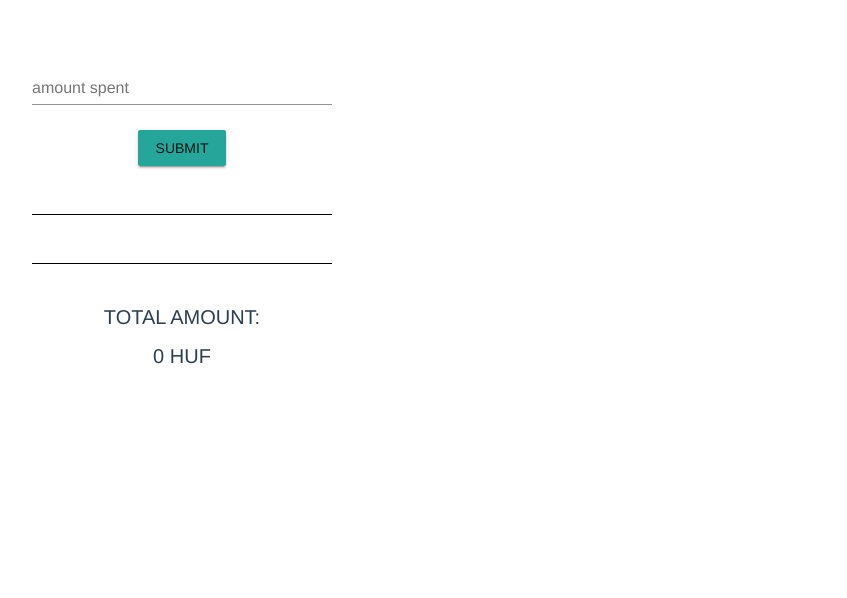
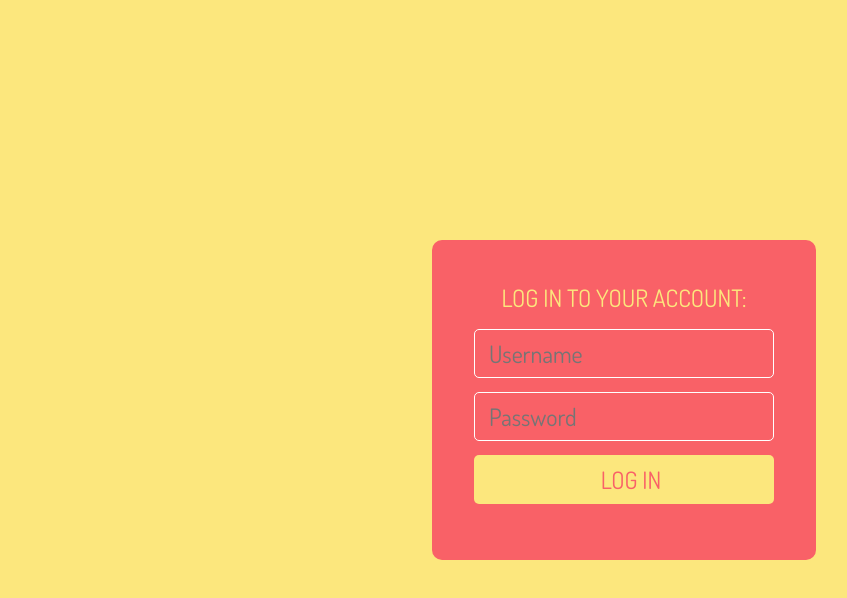
Before and after one commit to AnikoBorosova/very-secret-app3, a Vue app: page /#/registration in a window 1280 px wide. Shown: the top 598 px of the page, without its empty margins (16-863 px from the left). Built offline with nearby package versions, Linux system fonts and the light colour scheme.

Commit message:
login and register front-end

```diff
--- a/index.html
+++ b/index.html
@@ -3,10 +3,12 @@
   <head>
     <meta charset="utf-8">
     <meta name="viewport" content="width=device-width,initial-scale=1.0">
+    <link href="https://fonts.googleapis.com/css?family=Dosis" rel="stylesheet">
     <title>very-secret-app</title>
   </head>
   <body>
     <div id="app"></div>
+    <!-- <div id="registration"></div> -->
     <!-- built files will be auto injected -->
   </body>
 </html>
--- /dev/null
+++ b/notes.html
@@ -0,0 +1,2 @@
+#23c685
+  3b4560
--- a/src/App.vue
+++ b/src/components/app-main/index.vue
@@ -21,7 +21,7 @@
 
 <script>
 const request = require("superagent");
-const config = require("./config-dev.json");
+const config = require("./../../config-dev.json");
 
 export default {
   name: 'App',
--- /dev/null
+++ b/src/components/index.vue
@@ -0,0 +1,20 @@
+<template>
+	<v-app>
+		<app-main></app-main>
+	</v-app>
+</template>
+
+<script>
+import appMain from "@/components/app-main";
+
+export default {
+	name: "app-core",
+	components: {
+		appMain
+	}
+};
+</script>
+
+<style>
+
+</style>
--- /dev/null
+++ b/src/components/login/index.vue
@@ -0,0 +1,119 @@
+<template>
+  <div id="login">
+    <div id="login-wrapper">
+      <p>{{ labels.headline }}</p>
+      <div class="input-box">
+        <input type="text" class="inputfield" id="usernameInput" placeholder="Username" v-model="userCredentials">
+        <input type="password" class="inputfield passwordInput" placeholder="Password" v-model="password">
+        <button type="submit" class="inputfield button" @click="sendLogin">{{ labels.button }}</button>
+      </div>
+    </div>
+  </div>
+</template>
+
+<script>
+const request = require("superagent");
+const config = require("./../../config-dev.json");
+
+export default {
+  name: 'login',
+  data() {
+    return {
+      labels: {
+        headline: "LOG IN TO YOUR ACCOUNT:",
+        button: "LOG IN"
+      },
+      userCredentials: "",
+      password: ""
+    };
+  },
+  methods: {
+    sendLogin() {
+      const userCredentials = this.userCredentials;
+      const password = this.password;
+
+      const userData = {
+        userCredentials: userCredentials,
+        password: password
+      }
+
+      const loginUrl = config.routes.backendRoute + "/login";
+
+      request.post(loginUrl)
+            .withCredentials()
+            .set("Content-Type", "application/json")
+            .send(userData)
+            .end((err, res) => {
+
+              if (err) {
+                console.log(err);
+                return;
+              }
+
+              console.log(res.body);
+
+            })
+
+      this.userCredentials = "";
+      this. password = "";
+    }
+  }
+}
+</script>
+
+<style>
+  body {
+    background-color: #fce77d;
+    font-family: "Dosis", sans-serif;
+    color: #ffffff;
+  }
+  #login {
+    display: block;
+    height: 100vh;
+    position: relative;
+    font-size: 24px;
+  }
+  #login-wrapper {
+    position: absolute;
+    top: 30%;
+    left: 35%;
+    display: block;
+    background-color: #f96167;
+    margin: 0 auto;
+    padding: 3rem;
+    width: 30%;
+    text-align: center;
+    border-radius: 10px;
+  }
+  #login-wrapper p {
+    color: #fce77d;
+  }
+  .input-box {
+    display: block;
+    width: 100%;
+    margin: 0 auto;
+  }
+  .inputfield {
+    border: 1px solid #ffffff;
+    border-radius: 5px;
+    display: block;
+    width: 100%;
+    height: 3.5rem;
+    line-height: 2rem;
+    margin: 1rem auto;
+    padding-left: 1rem;
+    vertical-align: middle;
+    color: #fce77d;
+  }
+  .button {
+    background-color: #fce77d;
+    border: none;
+    transition: all 0.5s ease;
+    color: #f96167;
+  }
+  .button:hover {
+   background-color: #fef6cd;
+
+  }
+
+</style>
--- /dev/null
+++ b/src/components/registration/index.vue
@@ -0,0 +1,124 @@
+<template>
+  <div id="registration">
+    <div id="register-wrapper">
+      <p>{{ labels.headline }}</p>
+      <div class="input-box">
+        <input type="text" class="inputfield" id="usernameInput" placeholder="Username" v-model="username">
+        <input type="text" class="inputfield" id="emailInput" placeholder="Email" v-model="email">
+        <input type="password" class="inputfield passwordInput" placeholder="Password" v-model="password">
+        <input type="password" class="inputfield passwordInput" placeholder="Confirm password" v-model="confirmPassword">
+        <button type="submit" class="inputfield button" @click="sendRegistration">{{ labels.button }}</button>
+      </div>
+    </div>
+  </div>
+</template>
+
+<script>
+const request = require("superagent");
+const config = require("./../../config-dev.json");
+
+export default {
+  name: 'registration',
+  data() {
+    return {
+      labels: {
+        headline: "CREATE YOUR ACCOUNT:",
+        button: "REGISTER"
+      },
+      username: "",
+      email: "",
+      password: "",
+      confirmPassword: ""
+    };
+  },
+  methods: {
+    sendRegistration() {
+      const userName = this.username;
+      const email = this.email;
+      const password = this.password;
+      const confirmPassword = this.confirmPassword;
+
+      const userData = {
+        userName: userName,
+        email: email,
+        password: password,
+        confirmPassword: confirmPassword
+      }
+
+      const registerUrl = config.routes.backendRoute + "/registration";
+
+      request.post(registerUrl)
+            .withCredentials()
+            .set("Content-Type", "application/json")
+            .send(userData)
+            .end((err, res) => {
+
+              if (err) {
+                console.log(err);
+                return;
+              }
+
+              console.log(res.body);
+
+            })
+
+      this.username = "";
+      this.email = "";
+      this. password = "";
+      this.confirmPassword = "";
+    }
+  }
+}
+</script>
+
+<style>
+  body {
+    background-color: #3b4560;
+    font-family: "Dosis", sans-serif;
+    color: #ffffff;
+  }
+  #registration {
+    display: block;
+    height: 100vh;
+    position: relative;
+    font-size: 24px;
+  }
+  #register-wrapper {
+    position: absolute;
+    top: 30%;
+    left: 35%;
+    display: block;
+    background-color: #23c685;
+    margin: 0 auto;
+    padding: 3rem;
+    width: 30%;
+    text-align: center;
+    border-radius: 10px;
+  }
+  .input-box {
+    display: block;
+    width: 100%;
+    margin: 0 auto;
+  }
+  .inputfield {
+    border: 1px solid #ffffff;
+    border-radius: 5px;
+    display: block;
+    width: 100%;
+    height: 3.5rem;
+    line-height: 2rem;
+    margin: 1rem auto;
+    padding-left: 1rem;
+    vertical-align: middle;
+  }
+  .button {
+    background-color: #3b4560;
+    border: none;
+    transition: all 0.5s ease;
+  }
+  .button:hover {
+   background-color: #717fa8;
+
+  }
+
+</style>
--- /dev/null
+++ b/src/initApp.js
@@ -0,0 +1,17 @@
+import Vue from "vue";
+//import App from "@/components";
+import Vuetify from "vuetify";
+import "vuetify/dist/vuetify.min.css";
+//import Registration from "@/components/registration";
+import Login from "@/components/login";
+
+Vue.use(Vuetify, {
+	theme: {
+		primary: "#00c0e7",
+		secondary: "#009f4a"
+	}
+});
+
+export default function initApp() {
+	return Login;
+}
--- a/src/main.js
+++ b/src/main.js
@@ -1,10 +1,10 @@
 // The Vue build version to load with the `import` command
 // (runtime-only or standalone) has been set in webpack.base.conf with an alias.
 import Vue from 'vue'
-import App from './App'
+import initApp from './initApp'
 import router from './router'
 import Vuetify from "vuetify";
-import "vuetify/dist/vuetify.min.css";
+/*import "vuetify/dist/vuetify.min.css";
 
 Vue.config.productionTip = false
 
@@ -13,9 +13,11 @@ Vue.use(Vuetify, {
 		primary: "#00c0e7",
 		secondary: "#009f4a"
 	}
-});
+});*/
 
-/* eslint-disable no-new */
+
+const App = initApp();
+
 new Vue({
   el: '#app',
   router,
```
Also changed, not shown: src/router/index.js (+14 -3 lines).
